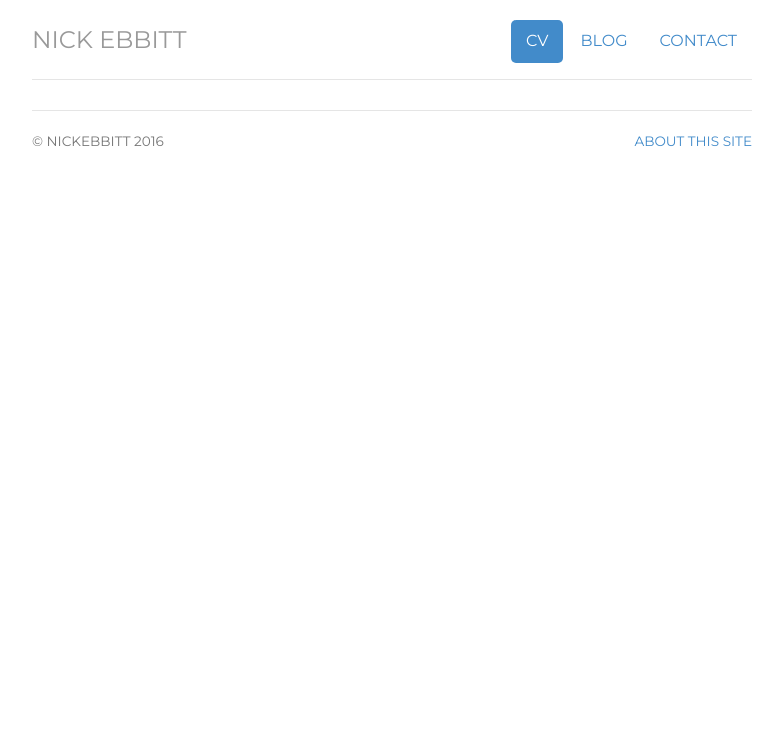
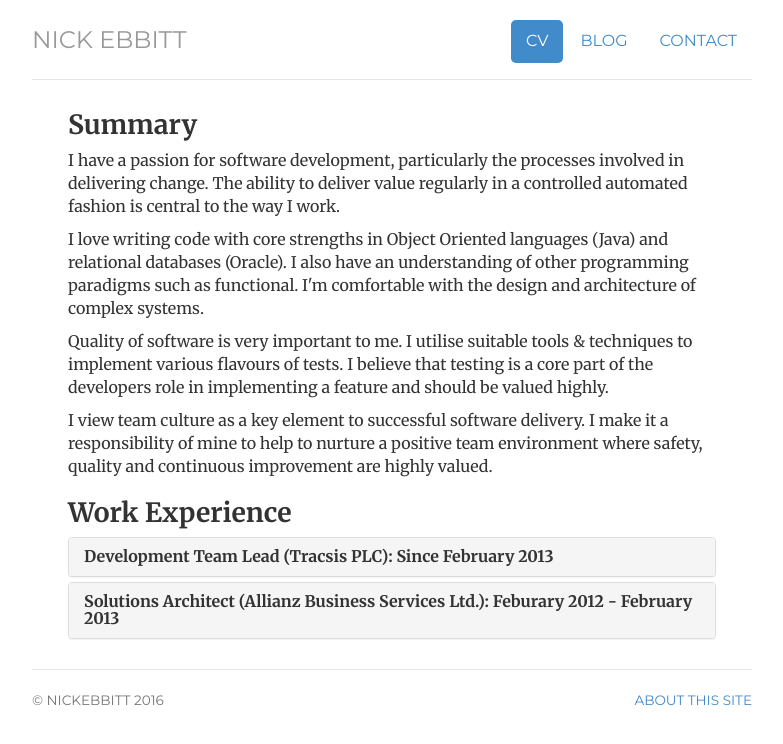
Before and after one commit to nickebbitt/nickebbitt.github.io, a Jekyll site: the page built from cv/index.html, in a window 1280 px wide. Shown: the top 744 px of the page, without its empty margins (248-1031 px from the left). Built offline with Jekyll 4.4.1, drawn with Linux system fonts in a browser that asks for light colours.

Commit message:
Add summary and initial work experience to CV page

```diff
--- /dev/null
+++ b/_includes/bio.html
@@ -0,0 +1,4 @@
+<p>I have a passion for software development, particularly the processes involved in delivering change. The ability to deliver value regularly in a controlled automated fashion is central to the way I work.</p>
+<p>I love writing code with core strengths in Object Oriented languages (Java) and relational databases (Oracle). I also have an understanding of other programming paradigms such as functional. I'm comfortable with the design and architecture of complex systems.</p>
+<p>Quality of software is very important to me. I utilise suitable tools & techniques to implement various flavours of tests. I believe that testing is a core part of the developers role in implementing a feature and should be valued highly.</p>
+<p>I view team culture as a key element to successful software delivery. I make it a responsibility of mine to help to nurture a positive team environment where safety, quality and continuous improvement are highly valued.</p>
--- a/css/style.css
+++ b/css/style.css
@@ -66,15 +66,6 @@ iframe {font-family: 'Merriweather', Georgia, Times; font-size: 16px;}
 /* About */
 .about ul.list-unstyled li { line-height: 30px; text-indent: -30px; margin-left: 30px;}
 
-/* Guides */
-.guide { width: 90%; margin: 0 auto 60px auto; line-height: 26px;}
-.guide .title { padding: 100px 30px 0px; width: 100%; height: 60%; margin-bottom: 40px; background: #d5d5d5; color: #428bca; }
-.guide .title h1 { font-size: 46px; color: #181818; }
-.guide p { margin: 0 0 1em;  }
-.guide img { border: solid 1px #d5d5d5; border-radius: 4px; margin: 40px auto; display: block; }
-.guide .posts { font-size: 12px; }
-.guide .posts h2 { font-size: 14px; }
-
 /* Code */
 pre.prettyprint { padding: 10px !important; margin: 40px; font-size: 12px;}
 
--- a/cv/index.html
+++ b/cv/index.html
@@ -10,5 +10,53 @@ description: Contact information for Nick Ebbitt, a Software Engineer living and
 ---
 <div class="cv">
 
+  <h2>Summary</h2>
+
+  {% include bio.html %}
+
+  <h2>Work Experience</h2>
+
+  <div class="panel-group" id="accordion">
+    <div class="panel panel-default">
+      <div class="panel-heading">
+        <h4 class="panel-title">
+          <a data-toggle="collapse" data-parent="#accordion" href="#collapse1">Development Team Lead (Tracsis PLC): Since February 2013</a>
+        </h4>
+      </div>
+      <div id="collapse1" class="panel-collapse collapse">
+        <div class="panel-body">
+          <p>Hands-on technical lead responsbile for the the delivery of multiple key strategic products to the support the ongoing growth of the business.<p/>
+          <p>Key accomplishments:</p>
+          <ul>
+            <li>Central to the design and implementation of the mobile platform supporting delivery of the award winning <a href="https://tracsisops.com/software/business-management-software/dayone/">DayOne</a> product.
+            <li>Led the successful modernisation of development practices within the organisation.
+            <li>Introduced DVCS (Git, GitLab), Continuous Integration (Jenkins, Nexus) and automated testing (JUnit, Selenium, RestAssured) to the development team's processes.
+            <li>Redesigned DayOne mobile platform to utilise cloud based architecture (AWS) following a Continuous Delivery aproach.
+            <li>Coordinated regular developer forums to promote knowledge sharing and team builing via tech talks.
+          </ul>
+        </div>
+      </div>
+    </div>
+    <div class="panel panel-default">
+      <div class="panel-heading">
+        <h4 class="panel-title">
+          <a data-toggle="collapse" data-parent="#accordion" href="#collapse2">Solutions Architect (Allianz Business Services Ltd.): Feburary 2012 - February 2013</a>
+        </h4>
+      </div>
+      <div id="collapse2" class="panel-collapse collapse">
+        <div class="panel-body">
+          <p>Hands-on technical lead responsbile for the the delivery of multiple key strategic products to the support the ongoing growth of the business.<p/>
+          <p>Key accomplishments:</p>
+          <ul>
+            <li>Central to the design and implementation of the mobile platform supporting delivery of the award winning <a href="https://tracsisops.com/software/business-management-software/dayone/">DayOne</a> product.
+            <li>Led the successful modernisation of development practices within the organisation.
+            <li>Introduced DVCS (Git, GitLab), Continuous Integration (Jenkins, Nexus) and automated testing (JUnit, Selenium, RestAssured) to the development team's processes.
+            <li>Redesigned DayOne mobile platform to utilise cloud based architecture (AWS) following a Continuous Delivery aproach.
+            <li>Coordinated regular developer forums to promote knowledge sharing and team builing via tech talks.
+          </ul>
+        </div>
+      </div>
+    </div>
+  </div>
 
 </div>
```
Also changed, not shown: index.html (+1 -7 lines).
